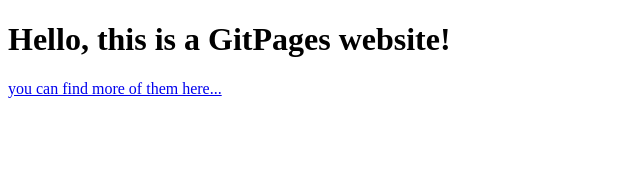
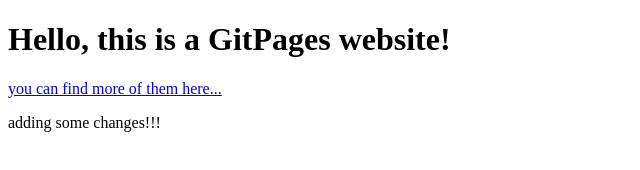
Before and after one commit to Bill-Yunjie-Zhang/learnGitPage, a plain HTML site: page index.html in a window 1280 px wide. Shown: the whole page, without its empty margins (0-640 px from the left). Drawn offline with Linux system fonts and the light colour scheme.

Commit message:
more pics and changes

```diff
--- a/index.html
+++ b/index.html
@@ -9,5 +9,7 @@
 <body>
     <h1>Hello, this is a GitPages website!</h1>
     <a href="https://bill-yunjie-zhang.github.io/">you can find more of them here...</a>
+
+    <p>adding some changes!!!</p>
 </body>
 </html>
```
Also changed, not shown: pic10.jpg (added), pic11.jpg (added), pic12.jpg (added), pic13.jpg (added), pic14.jpg (added), pic15.jpg (added), pic16.jpg (added), pic17.jpg (added), pic18.jpg (added), pic19.jpg (added), pic20.jpg (added), pic21.jpg (added), pic22.jpg (added), pic23.jpg (added), 3 more files, 1 other file.
